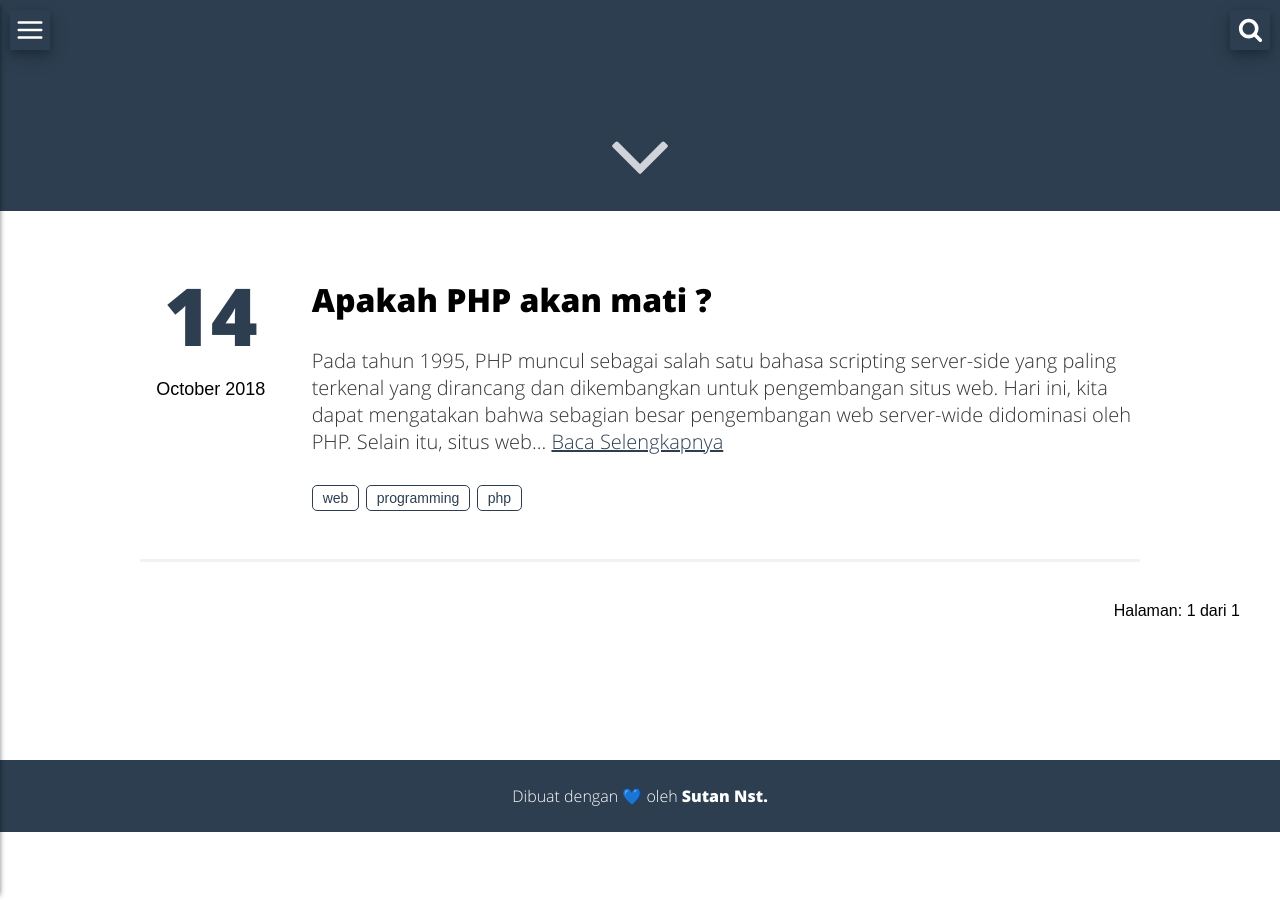
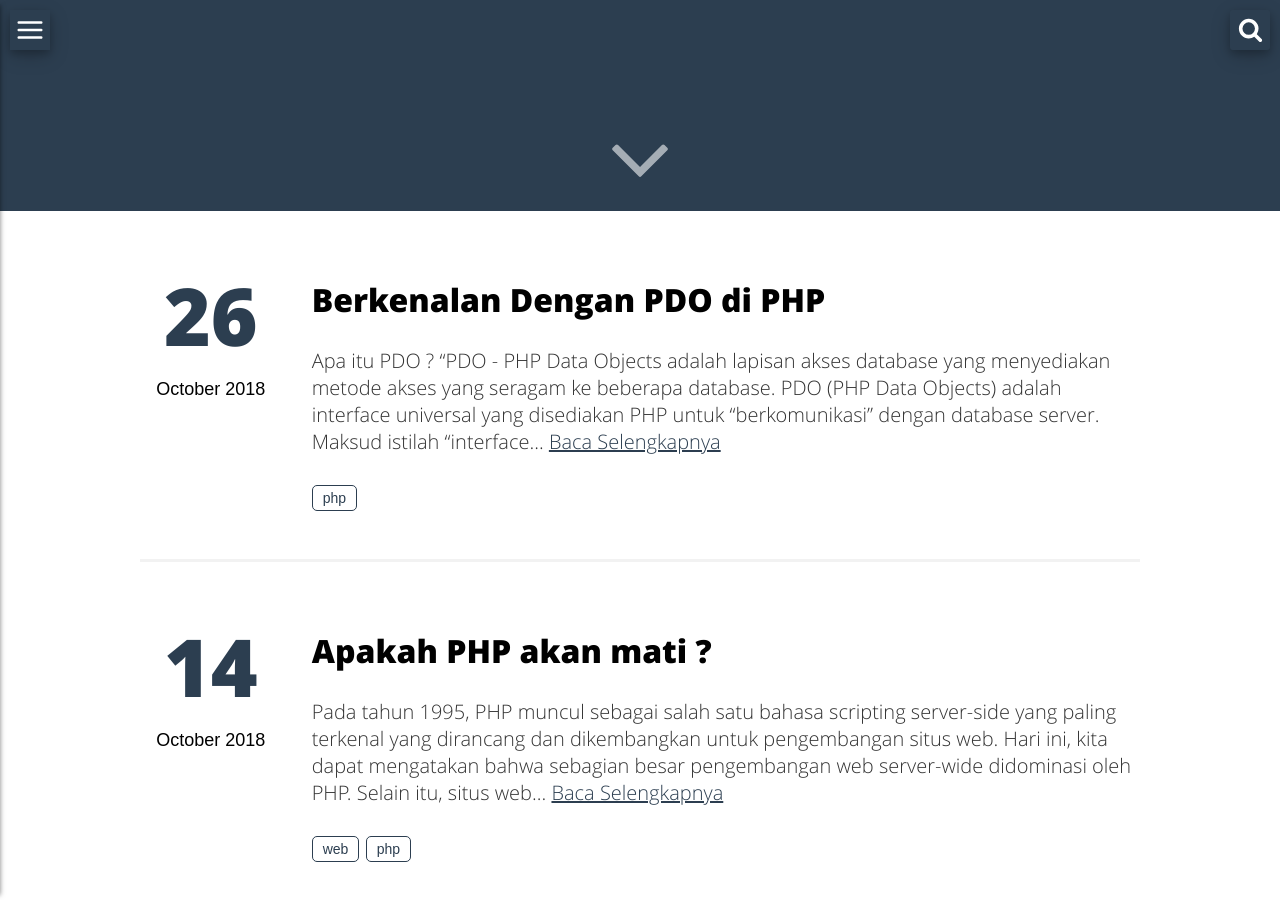
Before and after one commit to sgnzst/sgnzst.github.io, a Jekyll site: the page built from blog.html, in a window 1280 px wide and 900 px high, scrolled down 689 px. Built offline with Jekyll 4.4.1, drawn with Linux system fonts in a browser that asks for light colours; the list of posts is cut into pages by our own code; some of the changed lines change nothing that is shown.

Commit message:
add new post

```diff
--- a/_posts/2018/10/2018-10-14-apakah-php-akan-mati-?.md
+++ b/_posts/2018/10/2018-10-14-apakah-php-akan-mati-?.md
@@ -5,11 +5,9 @@ date: 2018-10-14 02:19:15
 image: '/assets/img/blogimages/'
 description: Banyak yang bilang bahasa scripting PHP akan mati dalam waktu dekat karena banyak programmer dan Developer yang sudah mulai meninggalkannya.
 tags:
-- web
-- programming
-- php
-categories:
-- Programming
+  - web
+  - php
+categories: Programming
 twitter_text:
 ---
 
@@ -18,13 +16,13 @@ Pada tahun 1995, PHP muncul sebagai salah satu bahasa scripting server-side yang
 Hari ini, kita dapat mengatakan bahwa sebagian besar pengembangan web server-wide didominasi oleh PHP. Selain itu, situs web yang seperti Facebook dan Wikipedia serta situs CMS seperti Joomla, Drupal, Magento dan WordPress dibangun di PHP.
 
 
-#### Apa itu PHP ?
+## Apa itu PHP ?
 PHP atau Hypertext Pre-processor adalah Bahasa scripting server-side yang banyak digunakan untuk pengembangan web dan untuk keperluan umum lainnya.
 
 PHP memiliki kompatibilitas yang baik dengan HTML dan dapat diatur ke dalam HTML dengan mudah, terutama mengelola sisi server.
 
 
-#### Bagaimana Teknik menggunakan PHP ?
+## Bagaimana Teknik menggunakan PHP ?
 PHP dirancang untuk melakukan berbagai fungsi, telah ditingkatkan di dalam versi PHP yang sekarang dan juga menyediakan kemampuan untuk menjalankan fungsi antarmuka baris perintah.
 
 PHP juga dapat membantu dalam mengembangkan aplikasi grafis satu halaman dan sangat fleksibel karena kompatibel dengan hampir semua server.
@@ -38,13 +36,13 @@ Sangat mudah untuk mengetahui popularitas PHP karena 83% dari semua website yang
 Sekarang, pertanyaan saat ini yang menjadi tren tentang PHP adalah bahwa "apakah PHP mati atau tidak di tahun berikutnya" telah menjadi titik pusat di antara pengembang web.
 
 
-#### Jawabannya adalah : Tidak
+## Jawabannya adalah : Tidak
 Ada banyak penyebab mengapa jawabannya tidak. Saat bahasa baru datang, PHP memiliki daftar besar aplikasi dan pengguna.
 
 Sekarang kita juga memiliki versi baru PHP dari versi **5.x** ke **7.x.**. dari kedua versi tersebut, kita dapat melihat perubahan drastis dalam peningkatan kinerja di banyak aplikasi - hingga dua kali lebih cepat.
 
 
-#### Mengapa PHP tidak akan mati pada kurun tahun yang singkat ?
+## Mengapa PHP tidak akan mati pada kurun tahun yang singkat ?
 
 - Tidak ada bahasa lain yang mudah digunakan untuk membuat website selain PHP. Ini dikarenakan karena script PHP bisa di integrasi (digabungkan) kedalam script HTML.
 - Konfigurasi yang mudah. Seperti yang kita lihat bahwa PHP dapat dengan mudah diinstall dan dikonfigurasi di hampir semua distribusi Linux. Kita cukup hanya menjalankan kurang lebih 2 command-line di terminal.
@@ -54,5 +52,5 @@ Sekarang kita juga memiliki versi baru PHP dari versi **5.x** ke **7.x.**. dari
 Sementara semua poin ini cukup untuk memotivasi orang-orang terhadap penggunaan PHP, ada kemungkinan bahwa PHP akan mati pada saat orang hanya melihat aplikasi real-time tetapi sangat terlalu singkat untuk mengatakan disini dan butuh waktu yang lama untuk meliput negara. Seperti sebuah pepatah bahwa suatu hari dunia akan berakhir tetapi tidak ada yang tahu kapan.
 
 
-#### Penutup
+## Penutup
 Untuk Kesimpulan di tulisan ini, saya menyimpulkan bahwa mungkin PHP akan mati karena sudah mulai banyak yang meninggalkannya tapi tidak dalam waktu yang dekat ini. Karena lebih dari 83% Website di dunia menggunakan bahasa scripting PHP. Siapa tahu, Teknologi terus berkembang dan mungkin pengembang PHP kedepannya bisa meningkatkan kemampuan PHP untuk bersaing dengan bahasa yang lain.
--- /dev/null
+++ b/_posts/2018/10/2018-10-26-berkenalan-dengan-pdo-di-php.md
@@ -0,0 +1,104 @@
+---
+layout: post
+title: "Berkenalan Dengan PDO di PHP"
+date: 2018-10-26 15:29:02
+image: '/assets/img/blogimages/'
+description: 'Mengenal apa itu PDO dan bagaimana cara mengimplementasikannya'
+tags:
+  - php
+categories: Belajar PHP - PDO
+twitter_text:
+---
+
+## Apa itu PDO ?
+> "***PDO - PHP Data Objects*** *adalah lapisan akses database yang menyediakan metode akses yang seragam ke beberapa database.*
+
+PDO (PHP Data Objects) adalah interface universal yang disediakan PHP untuk “berkomunikasi” dengan database server. Maksud istilah “interface universal” disini adalah bahwa PDO tidak terikat dengan aplikasi database tertentu. Apabila saat ini kita menggunakan database MySQL dan dikemudian hari ingin bermigrasi menggunakan PostgreSQL, kita hanya tinggal mengganti cara pemanggilan awal PDO dan seluruh kode program yang ada bisa langsung digunakan untuk database baru.
+
+Kondisi ini berbeda jika menggunakan mysql extension atau mysqli extension. Kedua extension ini hanya bisa bekerja dengan database MySQL. Karena alasan inilah banyak sebaiknya kita mulai beralih menggunakan PDO dibandingkan mysqli.
+
+Secara teknis, apabila menggunakan mysql atau mysqli extension, PHP langsung berhubungan dengan MySQL Server, tetapi jika menggunakan PDO, ia tidak berhubungan langsung dengan database, tetapi hanya sebagai “interface”. Konsep PDO ini dapat digambarkan sebagai berikut:
+
+![PDO-to-DB](https://s3.amazonaws.com/nettuts/693_pdo/pdo-to-db.png)
+<p style="text-align: center">PDO mengakses Database dengan DB Driver</p>
+
+PDO bekerja dengan metode yang disebut “data-access abstraction layer”. Artinya, apapun jenis database server yang digunakan, kode PHP yang ditulis akan tetap sama. PDO menyediakan “abstraction layer” untuk berkomunikasi dengan database server.
+
+Untuk menggunakan PDO, kita harus mengaksesnya menggunakan object. PDO tidak menyediakan cara penulisan procedural style seperti mysqli atau mysql extension. Oleh karena itu, kita harus paham tentang istilah pemrograman object oriented sebelum belajar menggunakan PDO, seperti class, method, dan property.
+
+## Dukungan Database
+Hingga saat penulisan artikel ini (PHP versi 7.2) PDO mendukung setidaknya 12 jenis Interface/Database Server yaitu:
+
+- PDO_CUBRID (Cubrid)
+- PDO_DBLIB	(FreeTDS / Microsoft SQL Server / Sybase)
+- PDO_FIREBIRD (Firebird)
+- PDO_IBM	(IBM DB2)
+- PDO_INFORMIX (IBM Informix Dynamic Server)
+- PDO_MYSQL	(MySQL)
+- PDO_OCI	(Oracle Call Interface)
+- PDO_ODBC (ODBC)
+- PDO_PGSQL	(PostgreSQL)
+- PDO_SQLITE (SQLite 3 dan SQLite 2)
+- PDO_SQLSRV (Microsoft SQL Server / SQL Azure)
+- PDO_4D (4D)
+
+List ini dapat kamu lihat di [PHP Manual](http://php.net/manual/en/pdo.drivers.php).
+
+Dapat dilihat bahwa PDO mendukung banyak aplikasi database populer seperti: Oracle, Microsoft SQL Server, dan PostgreSQL. Dengan membuat kode PHP menggunakan PDO, secara tidak langsung kita juga membuka kemungkinan untuk menggunakan database server selain MySQL, sehingga menjadi lebih fleksibel.
+
+Akan tetapi, semua driver ini belum tentu tersedia di sistem kamu. Inilah cara untuk mengetahui driver yang sudah terinstall di sistem kamu :
+
+{%- highlight php -%}
+<?php
+  print_r(PDO::getAvailableDrivers());
+?>
+{%- endhighlight -%}
+
+Jika Database Driver yang kamu inginkan belum terinstall di sistem kamu, maka kamu harus menginstallnya terlebih dahulu.
+
+## Membuat Koneksi dengan PDO
+Database yang berbeda memiliki metode koneksi yang sedikit berbeda. Di bawah ini adalah contoh dari beberapa metode untuk terhubung ke database.
+
+{%- highlight php -%}
+<?php
+  try {
+    # MS SQL Server
+    $dbh = new PDO("sqlsrv:server={$host};database={$dbname}", $user, $pass);
+
+    # MySQL
+    $dbh = new PDO("mysql:host={$host};dbname={$dbname}", $user, $pass);
+
+    # SQLite
+    $dbh = new PDO("sqlite:path/database/database.db");
+
+    # Menampilan pesan error jika terjadi exception saat mengakses Database.
+    $dbh->setAttribute(PDO::ATTR_ERRMODE, PDO::ERRMODE_EXCEPTION);
+  }
+  catch(PDOException $e) {
+    die($e->getMessage());
+  }
+?>
+{%- endhighlight -%}
+
+Kamu harus selalu membungkus operasi PDO di dalam blok **try - catch**, dan gunakan mekanisme exception untuk menampilkan error saat terjadi kesalahan pada mengakses database. [Pelajari lebih lanjut tentang PDO Exception](http://php.net/manual/en/class.pdoexception.php)
+
+Variabel **$dbh** adalah variabel yang akan menjadi object PDO. Object ini biasa disebut sebagai *“Database Handler”*. Object inilah yang nantinya akan kita gunakan untuk menjalankan perintah-perintah PDO. Nama variabel boleh bebas, dan tidak harus **$dbh**.
+
+Argumen dari constructor PDO terdiri dari 3 bagian, bagian pertama berisi nama database server (misalnya:**mysql**) kemudian diikuti dengan alamat server dan nama database, semuanya di dalam 1 string. Untuk argumen kedua diisi dengan nama user, dan argumen ketiga berisi password user.
+
+Setelah membuat koneksi PDO, untuk menghapus koneksi kita tinggal memberikan nilai *“null”* kepada variabel *“Database Handler”* sebagai berikut:
+
+{%- highlight php -%}
+<?php
+  $dbh = null;
+?>
+{%- endhighlight -%}
+
+Kita harus selalu menutup / menghapus koneksi Database setiap sudah menjalankan query.
+
+## Penutup
+Demikian dari artikel ini saya tutup, mungkin lain kali saya akan memposting tentang **CRUD Database pada PDO**. Dan saya harap pembaca agar segera mulai bermigrasi dari Exntensi mysqli ke PDO untuk membuat project kamu lebih produktif.
+
+### Referensi
+- https://code.tutsplus.com/id/tutorials/why-you-should-be-using-phps-pdo-for-database-access--net-12059
+- https://www.duniailkom.com/tutorial-php-mysql-pengertian-pdo-dan-cara-mengaktifkan-pdo-php-data-objects/
```
